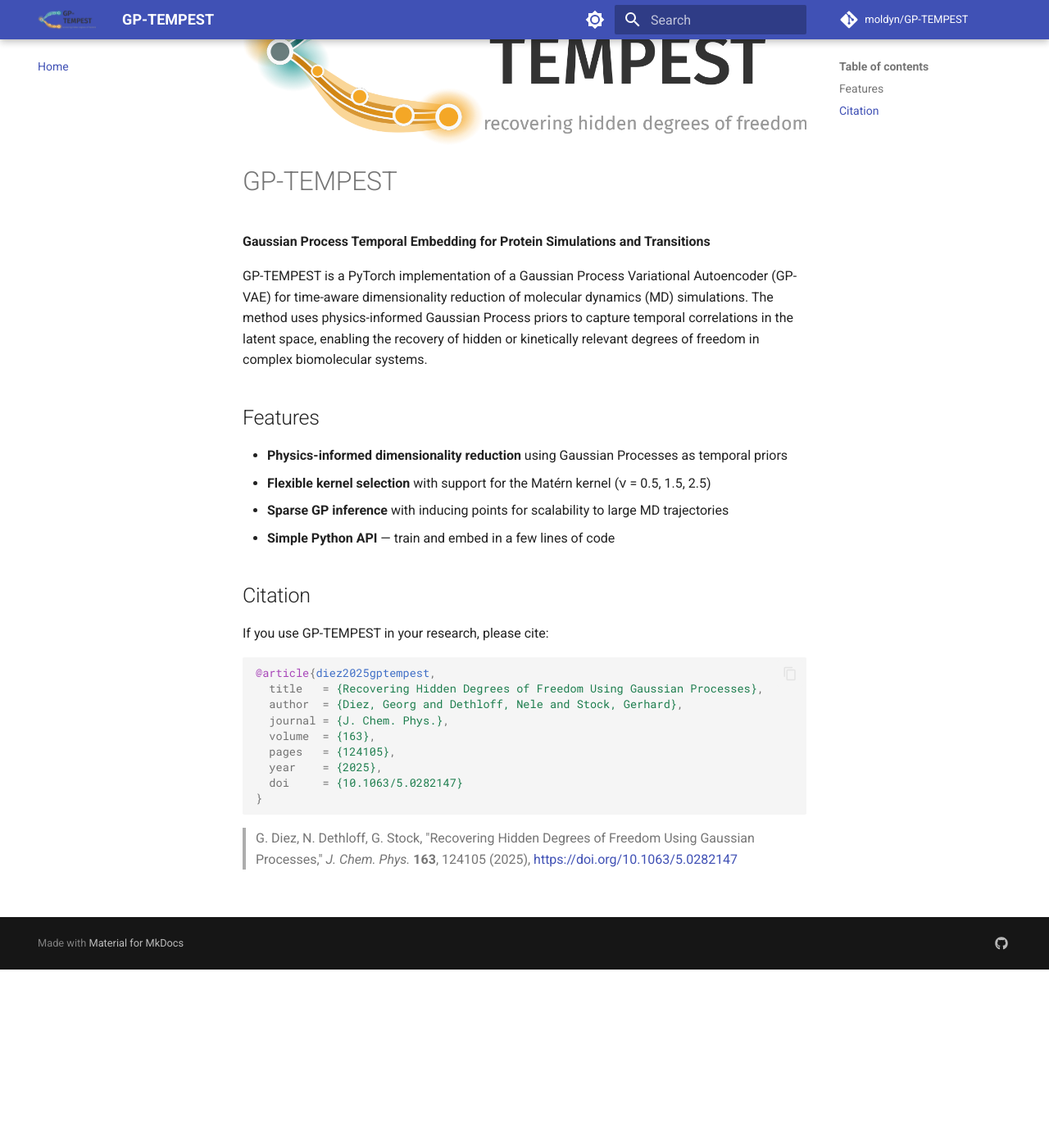
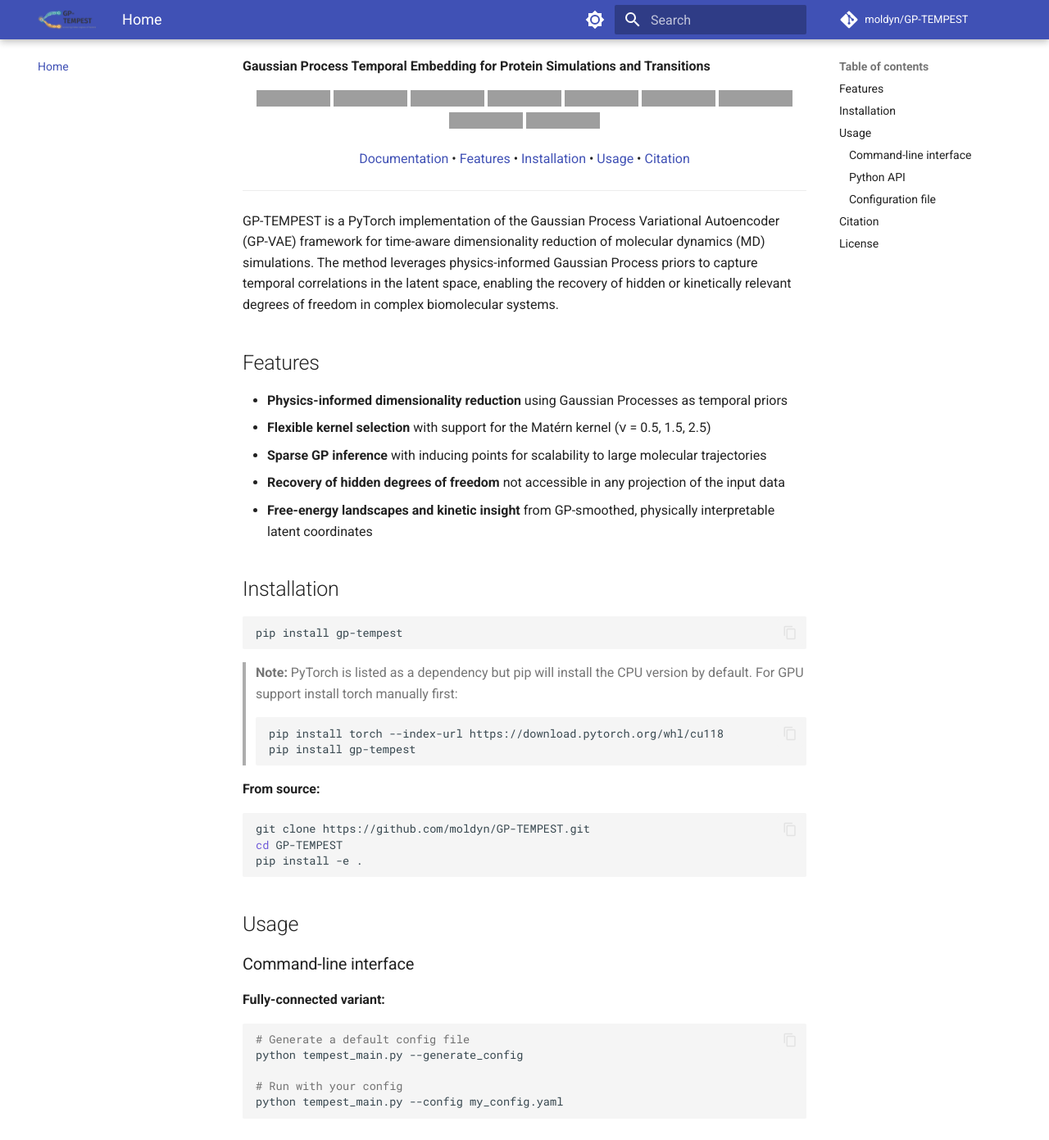
Before and after one commit to moldyn/GP-TEMPEST, an MkDocs documentation site: the page built from docs/index.md, in a window 1280 px wide and 1400 px high, scrolled down 217 px. Shown: the top 1391 px of the window at 82% size. Built offline with MkDocs 1.6.1 and Material for MkDocs 9.7.7, drawn with Linux system fonts in a browser that asks for light colours; comment, search, counter and statistics services are not loaded; the version menu is left out; some of the changed text lies outside the part shown; grey boxes are pictures that could not be loaded.

Commit message:
mkdocs markdown sync from readme

````diff
--- a/README.md
+++ b/README.md
@@ -19,7 +19,7 @@
   <img src="https://img.shields.io/badge/PyTorch-2.0%2B-EE4C2C?logo=pytorch" alt="PyTorch">
   <a href="https://moldyn.github.io/GP-TEMPEST"><img src="https://img.shields.io/badge/docs-MkDocs-526CFE?logo=materialformkdocs" alt="Docs"></a>
   <a href="https://pypi.org/project/gp-tempest"><img src="https://img.shields.io/pypi/v/gp-tempest" alt="PyPI"></a>
-  <a href="https://pepy.tech/project/gp-tempest"><img src="https://static.pepy.tech/badge/gp-tempest" alt="Total Downloads"></a>
+  <a href="https://pypistats.org/packages/gp-tempest"><img src="https://img.shields.io/pypi/dt/gp-tempest" alt="Downloads"></a>
 </p>
 
 <p align="center">
@@ -32,14 +32,23 @@
 
 ---
 
-GP-TEMPEST is a PyTorch implementation of the Gaussian Process Variational Autoencoder (GP-VAE) framework for time-aware dimensionality reduction of molecular dynamics (MD) simulations. The method leverages physics-informed Gaussian Process priors to capture temporal correlations in the latent space, enabling the recovery of hidden or kinetically relevant degrees of freedom in complex biomolecular systems.
+GP-TEMPEST is a PyTorch implementation of the Gaussian Process Variational
+Autoencoder (GP-VAE) framework for time-aware dimensionality reduction of
+molecular dynamics (MD) simulations. The method leverages physics-informed
+Gaussian Process priors to capture temporal correlations in the latent space,
+enabling the recovery of hidden or kinetically relevant degrees of freedom in
+complex biomolecular systems.
 
 ## Features
 
 - **Physics-informed dimensionality reduction** using Gaussian Processes as temporal priors
-- **Flexible kernel selection** with support for the Matérn kernel (ν = 0.5, 1.5, 2.5)
-- **Sparse GP inference** with inducing points for scalability to large molecular trajectories
-- **Compatible with large MD datasets** and batch-wise training
+- **Flexible kernel selection** with support for the Matérn kernel
+(ν = 0.5, 1.5, 2.5)
+- **Sparse GP inference** with inducing points for scalability to large
+molecular trajectories
+- **Recovery of hidden degrees of freedom** not accessible in any projection
+of the input data
+- **Free-energy landscapes and kinetic insight** from GP-smoothed, physically interpretable latent coordinates
 
 ## Installation
 
--- a/docs/index.md
+++ b/docs/index.md
@@ -1,38 +1,3 @@
-<p align="center">
-  <picture>
-    <source media="(prefers-color-scheme: dark)" srcset="hero_dark.png">
-    <source media="(prefers-color-scheme: light)" srcset="hero_light.png">
-    <img alt="GP-TEMPEST" src="hero_light.png" width="700">
-  </picture>
-</p>
-
-# GP-TEMPEST
-
-**Gaussian Process Temporal Embedding for Protein Simulations and Transitions**
-
-GP-TEMPEST is a PyTorch implementation of a Gaussian Process Variational Autoencoder (GP-VAE) for time-aware dimensionality reduction of molecular dynamics (MD) simulations. The method uses physics-informed Gaussian Process priors to capture temporal correlations in the latent space, enabling the recovery of hidden or kinetically relevant degrees of freedom in complex biomolecular systems.
-
-## Features
-
-- **Physics-informed dimensionality reduction** using Gaussian Processes as temporal priors
-- **Flexible kernel selection** with support for the Matérn kernel (ν = 0.5, 1.5, 2.5)
-- **Sparse GP inference** with inducing points for scalability to large MD trajectories
-- **Simple Python API** — train and embed in a few lines of code
-
-## Citation
-
-If you use GP-TEMPEST in your research, please cite:
-
-```bibtex
-@article{diez2025gptempest,
-  title   = {Recovering Hidden Degrees of Freedom Using Gaussian Processes},
-  author  = {Diez, Georg and Dethloff, Nele and Stock, Gerhard},
-  journal = {J. Chem. Phys.},
-  volume  = {163},
-  pages   = {124105},
-  year    = {2025},
-  doi     = {10.1063/5.0282147}
-}
-```
-
-> G. Diez, N. Dethloff, G. Stock, "Recovering Hidden Degrees of Freedom Using Gaussian Processes," *J. Chem. Phys.* **163**, 124105 (2025), [https://doi.org/10.1063/5.0282147](https://doi.org/10.1063/5.0282147)
+{%
+  include-markdown "../README.md"
+%}
--- a/mkdocs.yml
+++ b/mkdocs.yml
@@ -41,6 +41,7 @@
 
 plugins:
   - search
+  - include-markdown
   - mkdocstrings:
       handlers:
         python:
````
Also changed, not shown: pyproject.toml (+7 -0 lines), 1 other file.
